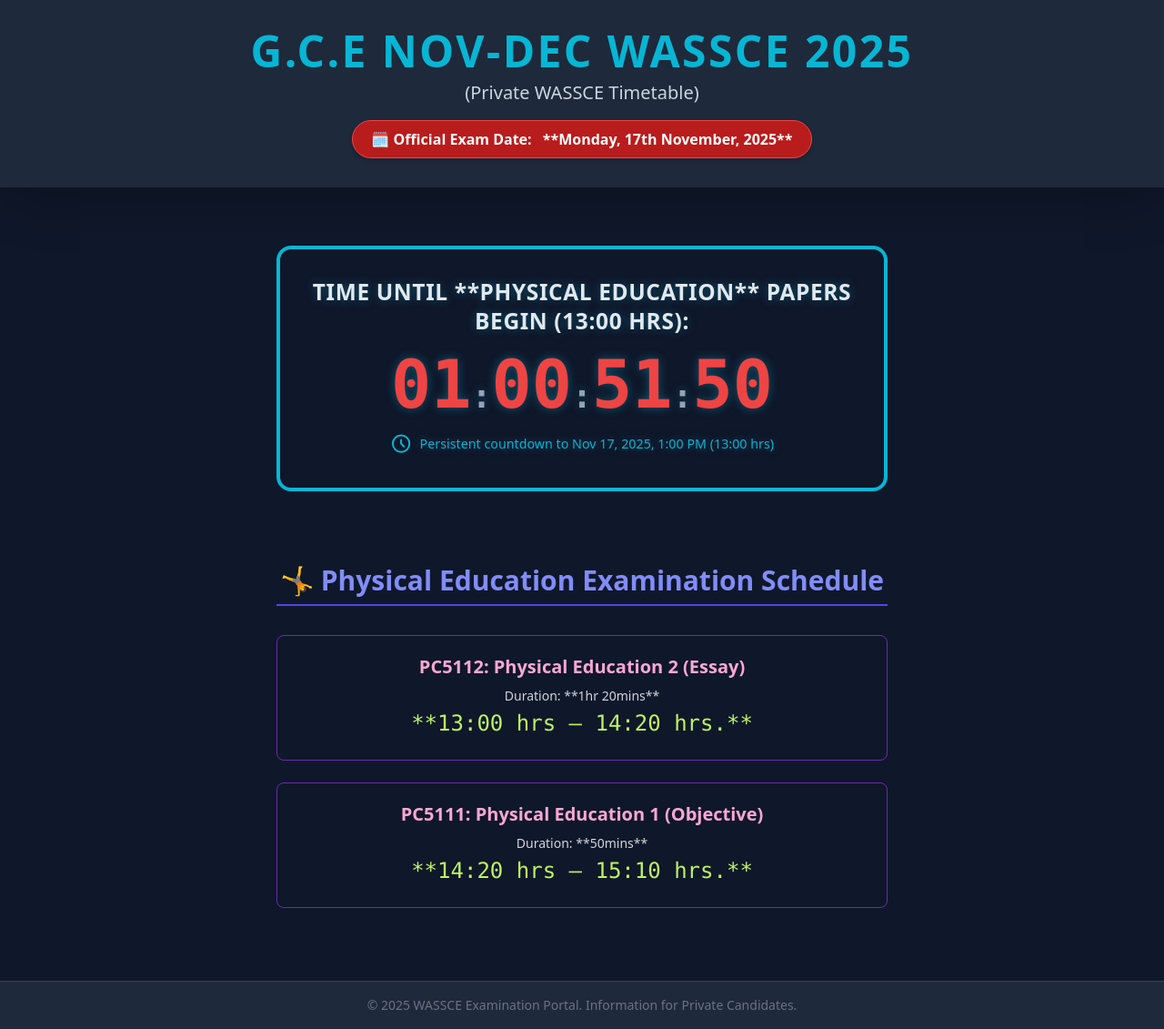
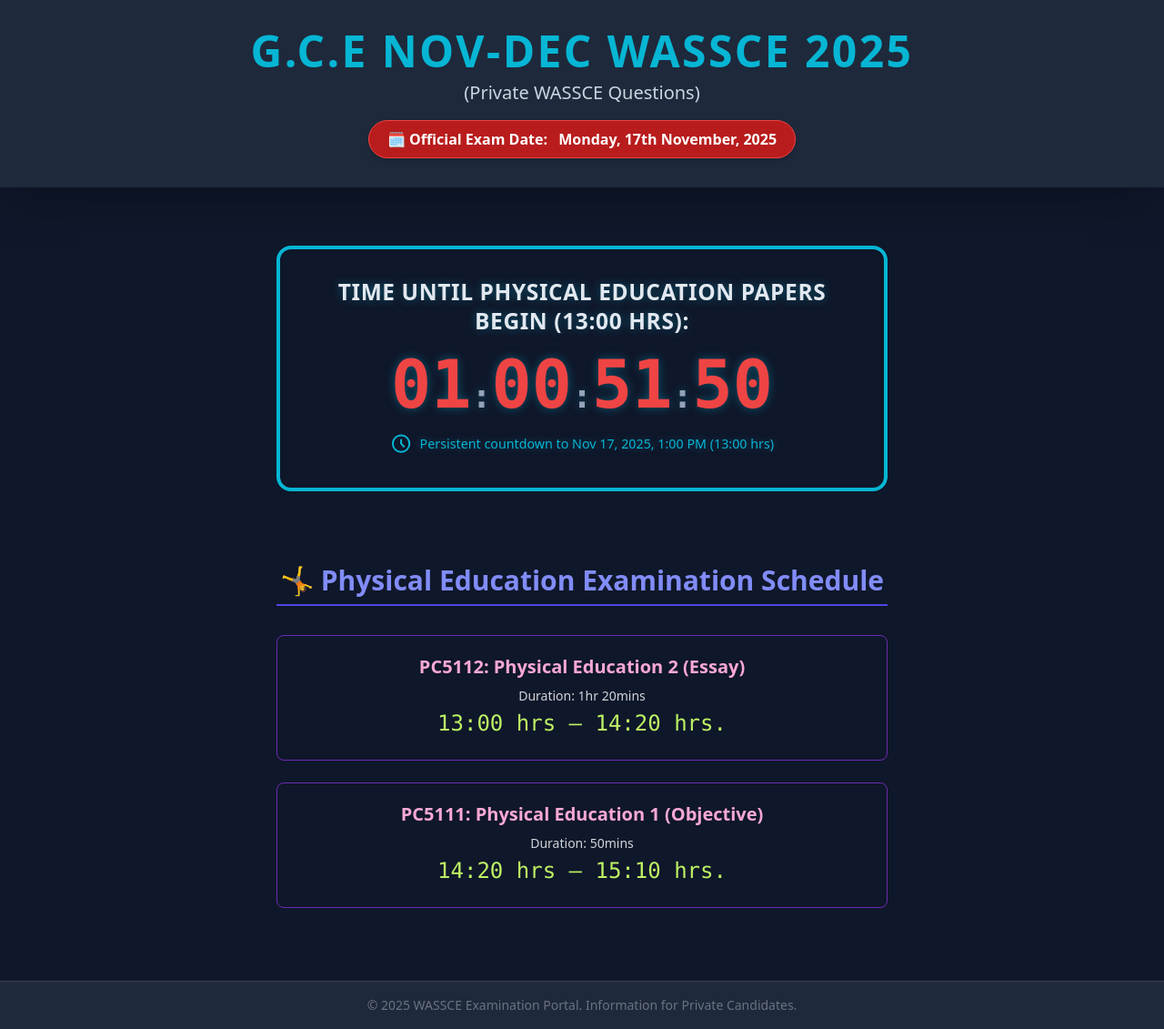
Before and after one commit to ArnmxAaron/PhysicalEducation-GCE-Papers, a plain HTML site: page index.html in a window 1280 px wide. Shown: the whole page at 91% size. Drawn offline with nearby package versions, Linux system fonts and the light colour scheme.

Commit message:
Update exam details and remove bold formatting

```diff
--- a/index.html
+++ b/index.html
@@ -35,10 +35,10 @@
             G.C.E NOV-DEC WASSCE 2025
         </h1>
         <p class="text-lg sm:text-xl mt-2 text-slate-300 font-medium">
-            (Private WASSCE Timetable)
+            (Private WASSCE Questions)
         </p>
         <div class="mt-4 text-sm sm:text-base text-white font-semibold bg-red-700 inline-block px-5 py-2 rounded-full border border-red-500 shadow-md">
-            <span class="mr-2">🗓️ Official Exam Date:</span> **Monday, 17th November, 2025**
+            <span class="mr-2">🗓️ Official Exam Date:</span> Monday, 17th November, 2025
         </div>
     </header>
     <main class="flex-grow flex flex-col items-center justify-center p-4">
@@ -46,7 +46,7 @@
         <section class="text-center my-12 p-8 w-full max-w-2xl bg-secondary/70 rounded-2xl backdrop-blur-sm border-4 border-accent shadow-3xl">
             <div id="countdown-container" class="loading-animation">
                 <p class="text-xl sm:text-2xl font-semibold text-slate-200 uppercase tracking-wide">
-                    Time until **Physical Education** Papers Begin (13:00 HRS):
+                    Time until Physical Education Papers Begin (13:00 HRS):
                 </p>
                 <div class="mt-4">
                     <p id="countdown-timer" class="text-5xl sm:text-6xl lg:text-7xl font-mono font-bold text-red-500"></p>
@@ -70,16 +70,16 @@
             <div class="mb-6 p-5 bg-secondary/50 rounded-lg border border-purple-600/70 hover:bg-secondary transition duration-300">
                 <p class="text-xl font-extrabold text-pink-300 mb-2">PC5112: Physical Education 2 (Essay)</p>
                 <div class="text-gray-300 mt-2">
-                    <span class="block text-sm font-light">Duration: **1hr 20mins**</span>
-                    <p class="text-2xl font-mono text-lime-300 my-1">**13:00 hrs – 14:20 hrs.**</p>
+                    <span class="block text-sm font-light">Duration: 1hr 20mins</span>
+                    <p class="text-2xl font-mono text-lime-300 my-1">13:00 hrs – 14:20 hrs.</p>
                 </div>
             </div>
 
             <div class="p-5 bg-secondary/50 rounded-lg border border-purple-600/70 hover:bg-secondary transition duration-300">
                 <p class="text-xl font-extrabold text-pink-300 mb-2">PC5111: Physical Education 1 (Objective)</p>
                 <div class="text-gray-300 mt-2">
-                    <span class="block text-sm font-light">Duration: **50mins**</span>
-                    <p class="text-2xl font-mono text-lime-300 my-1">**14:20 hrs – 15:10 hrs.**</p>
+                    <span class="block text-sm font-light">Duration: 50mins</span>
+                    <p class="text-2xl font-mono text-lime-300 my-1">14:20 hrs – 15:10 hrs.</p>
                 </div>
             </div>
 
```
